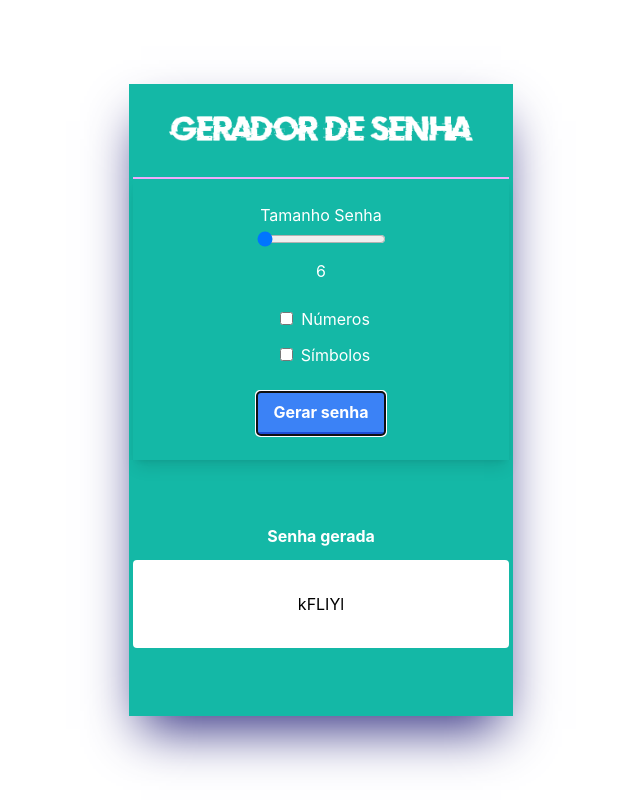
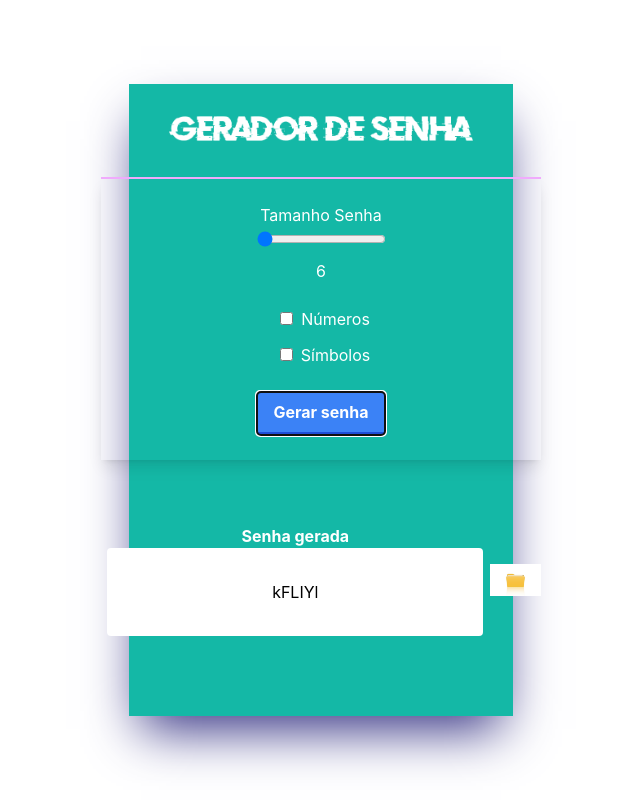
Before and after one commit to Mlluiz39/password-generator, a React (Vite) app: page / in a window 1280 px wide. Both pictures are taken after a click on the button "Gerar senha". Shown: the whole page, without its empty margins (319-959 px from the left). Built offline with nearby package versions, Linux system fonts and the light colour scheme.

Commit message:
add to clip copy in input

```diff
--- a/src/components/Form.jsx
+++ b/src/components/Form.jsx
@@ -1,6 +1,7 @@
 import { useState, useRef, useEffect } from 'react'
 
 import Logo from '@/assets/logo.png'
+import Img from '@/assets/pasta.png'
 import { generatedPassword } from '@/utils/form.utils'
 
 const Form = () => {
@@ -21,19 +22,30 @@ const Form = () => {
       )
     )
     isSetShowElement(showElement)
+
+  }
+
+  const copyPassword = () => {
+    navigator.clipboard.writeText(password)
+    alert('Password copied to clipboard')
   }
 
   const showElement = () => {
     return (
       <div>
-        <label className="text-white flex flex-col items-center mt-16">
-          <span className='mb-3 font-bold'>Senha gerada</span>
+        <label className="text-white flex flex-row items-center mt-16">
+          <div>
+            <span className="mb-3 font-bold">Senha gerada</span>
             <input
               type="text"
               className="text-black text-center py-8 px-16 rounded"
               value={password}
               onChange={e => setPassword(e.target.value)}
             />
+          </div>
+          <div className="w-16 cursor-pointer" onClick={copyPassword}>
+            <img src={Img} alt="" />
+          </div>
         </label>
       </div>
     )
```
Also changed, not shown: src/assets/pasta.png (added). Lines whose indentation alone changed are shown as unchanged.
